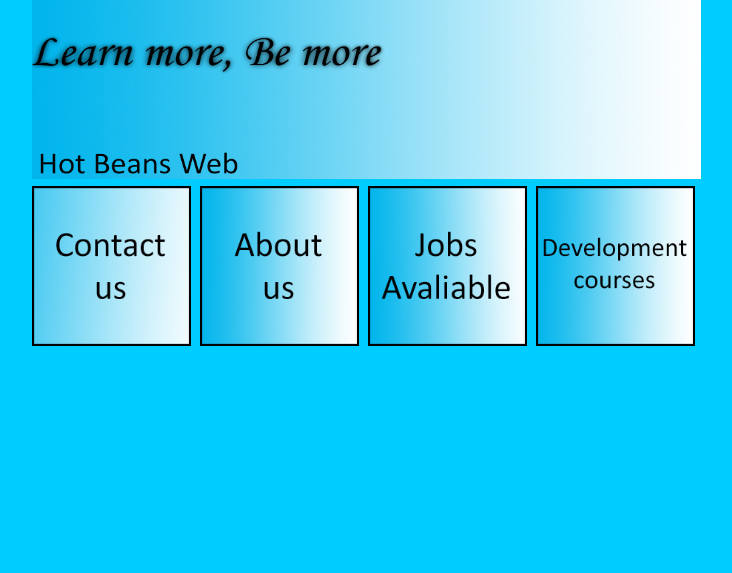
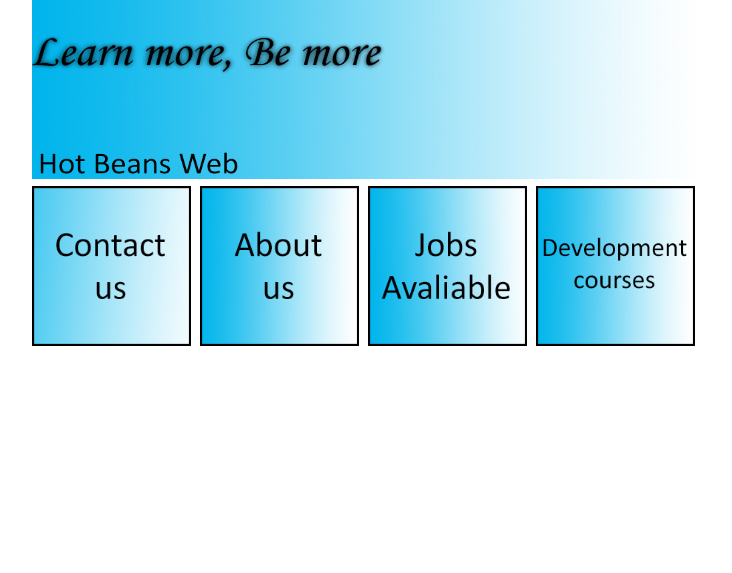
Before and after one commit to 12kirkmanj/website, a plain HTML site: page index.html in a window 1280 px wide. Shown: the part 227-800 px from the top of the page, without its empty margins (274-1006 px from the left). Drawn offline with Linux system fonts and the light colour scheme.

Commit message:
Update index.html

```diff
--- a/index.html
+++ b/index.html
@@ -5,7 +5,7 @@
 <title>Hot Beans</title>
 <style type="text/css">
 body {
-	background-color: #0CF;
+	background-color: #FFF;
 	text-align: center;
 }
 </style>
```
